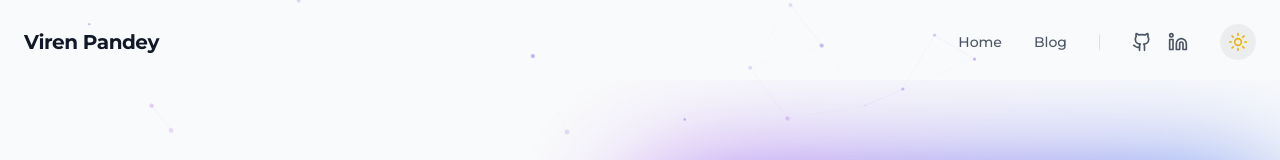
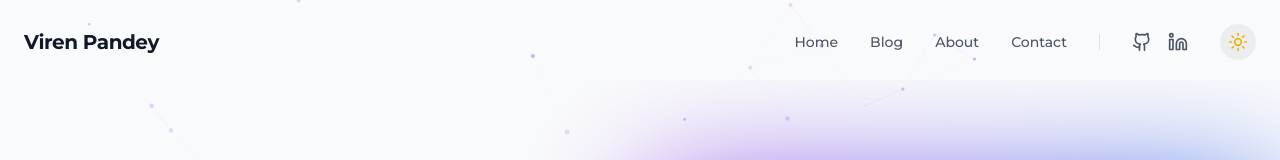
Before and after one commit to viren-pandey/Portfolio, a React (Vite) app: page / in a window 1280 px wide. Shown: the top 160 px of the page. Built offline with nearby package versions, Linux system fonts and the light colour scheme; no server answers; the database is empty.

Commit message:
feat: add About and Contact links to navbar

```diff
--- a/frontend/components/Navbar.tsx
+++ b/frontend/components/Navbar.tsx
@@ -74,6 +74,14 @@ const Navbar: React.FC = () => {
             Blog
             <span className="absolute -bottom-1 left-0 w-0 h-0.5 bg-purple-600 dark:bg-purple-500 transition-all group-hover:w-full" />
           </Link>
+          <a href="https://virenp.vercel.app/blog/about-me-btech-cse-aiml-student-developer-and-doomscroller" target="_blank" rel="noopener noreferrer" className="text-sm font-medium text-gray-600 dark:text-gray-400 hover:text-purple-600 dark:hover:text-white transition-colors relative group">
+            About
+            <span className="absolute -bottom-1 left-0 w-0 h-0.5 bg-purple-600 dark:bg-purple-500 transition-all group-hover:w-full" />
+          </a>
+          <Link to="/contact" className="text-sm font-medium text-gray-600 dark:text-gray-400 hover:text-purple-600 dark:hover:text-white transition-colors relative group">
+            Contact
+            <span className="absolute -bottom-1 left-0 w-0 h-0.5 bg-purple-600 dark:bg-purple-500 transition-all group-hover:w-full" />
+          </Link>
 
           <div className="w-px h-4 bg-black/10 dark:bg-white/20" />
 
@@ -132,6 +140,8 @@ const Navbar: React.FC = () => {
             <div className="px-6 py-4 flex flex-col space-y-4">
               <Link to="/" onClick={() => setIsMobileMenuOpen(false)} className="text-gray-400 hover:text-white py-2">Home</Link>
               <Link to="/blog" onClick={() => setIsMobileMenuOpen(false)} className="text-gray-400 hover:text-white py-2">Blog</Link>
+              <a href="https://virenp.vercel.app/blog/about-me-btech-cse-aiml-student-developer-and-doomscroller" target="_blank" rel="noopener noreferrer" onClick={() => setIsMobileMenuOpen(false)} className="text-gray-400 hover:text-white py-2">About</a>
+              <Link to="/contact" onClick={() => setIsMobileMenuOpen(false)} className="text-gray-400 hover:text-white py-2">Contact</Link>
               <div className="flex space-x-4 py-2">
                 <a href="https://github.com/viren-pandey" target="_blank" rel="noopener noreferrer" className="text-gray-400 hover:text-white">
                     <Github size={20} />
```
